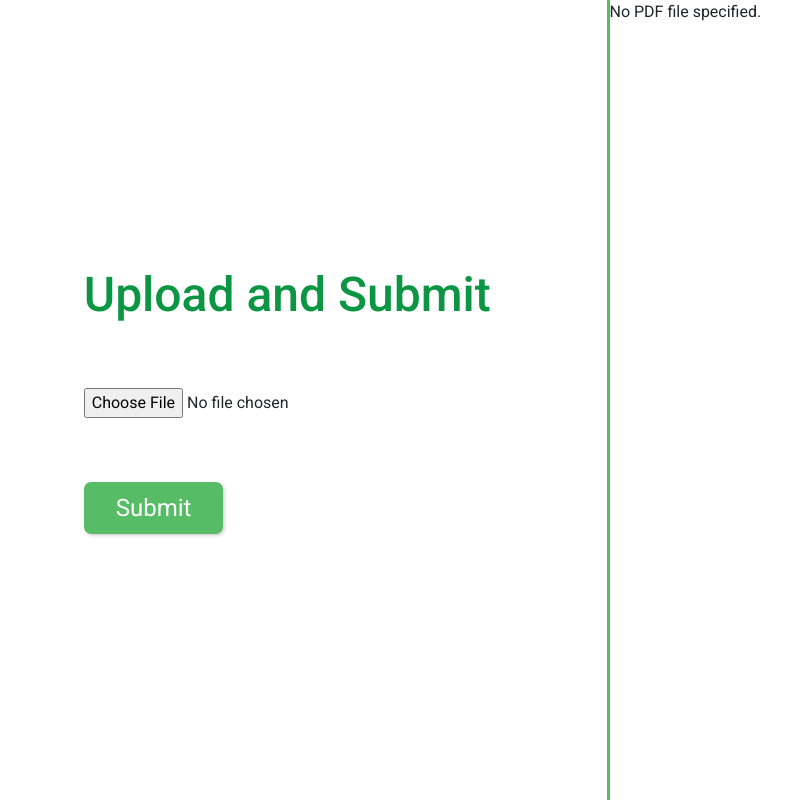
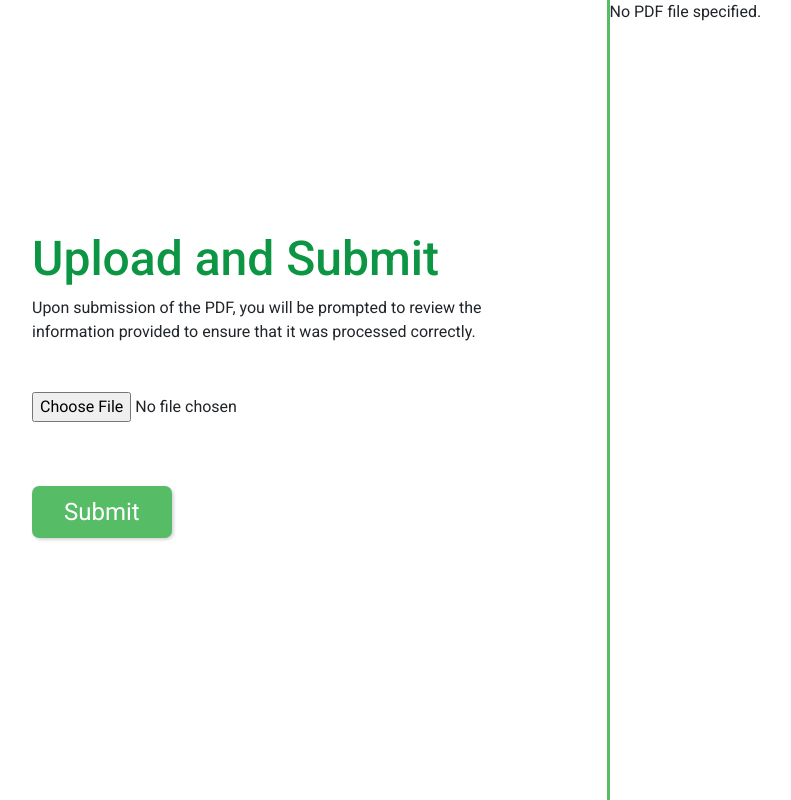
Before and after one commit to PDFlex/PDFLex, a React (Create React App) app: page /Upload in a window 1280 px wide. Shown: the whole page, without its empty margins (32-823 px from the left). Built offline with nearby package versions, Linux system fonts and the light colour scheme.

Commit message:
Complete UI for Upload.js and other small updates

```diff
--- a/package.json
+++ b/package.json
@@ -14,6 +14,7 @@
     "react-bootstrap": "^2.9.0",
     "react-dom": "^18.2.0",
     "react-material-ui-carousel": "^3.4.2",
+    "react-pdf": "^7.5.1",
     "react-player": "^2.13.0",
     "react-router-dom": "^6.18.0",
     "react-scripts": "5.0.1",
--- a/src/App.js
+++ b/src/App.js
@@ -7,7 +7,7 @@ import Upload from "./components/Upload";
 import Form from "./components/Form";
 import FormSubmittedView from "./components/FormSubmittedView";
 import ViewFormsDashboard from "./components/ViewFormsDashboard";
-import {createContext, useContext, useState} from "react";
+import {createContext, useState} from "react";
 
 
 // Create a context to hold the user ID
--- a/src/components/Form.js
+++ b/src/components/Form.js
@@ -93,7 +93,7 @@ const Button = styled.button`
 
 const Form = () => {
     // CLAIM CHECKLIST
-    const {claimId, setClaimId} = useContext(ClaimContext);
+    const {claimId} = useContext(ClaimContext);
     const [completedDeathCertificate, setCompletedDeathCertificate] = useState(false);
     const [attachedDeathCertificate, setAttachedDeathCertificate] = useState(false);
     const [completedClaimSubmission, setCompletedClaimSubmission] = useState(false);
--- a/src/components/Upload.js
+++ b/src/components/Upload.js
@@ -32,29 +32,27 @@ const RightContainer = styled.div`
 `
 
 const UploadForm = styled.form`
+    margin: 4rem;
 `
 
 const Heading = styled.h1`
-    margin: 2rem;
     font-size: 3em;
     color: #0C9644;
 `
 
 const Text = styled.p`
     display: block;
-    margin: 2rem;
-    font-size: 1.3em;
-    margin: 0 0 6rem;
+    font-size: 1em;
 `
 
 const Input = styled.input`
-    margin: 2rem;
+    margin: 2rem 0;
 `
 
 const Button = styled.button`
     display: block;
     background-color: #56BD66;
-    margin: 2rem;
+    margin: 2rem 0;
     padding: 0.5rem 2rem;
     box-shadow: 0.1rem 0.1rem 0.2rem 0.005rem lightgrey;
     border-radius: 0.3em;
@@ -71,7 +69,6 @@ const Button = styled.button`
 const Upload = () => {
     const [file, setFile] = useState(null);
     const [numPages, setNumPages] = useState();
-    const [pageNumber, setPageNumber] = useState(1);
     const {claimId} = useContext(ClaimContext);
     const navigate = useNavigate();
 
@@ -104,6 +101,9 @@ const Upload = () => {
             <LeftContainer>
                 <UploadForm onSubmit={handleSubmit}>
                     <Heading>Upload and Submit</Heading>
+                    <Text>Upon submission of the PDF, you will be prompted to review the information provided
+                        to ensure that it was processed correctly.
+                    </Text>
                     <Input type="file" accept="application/pdf" onChange={(e) => setFile(e.target.files[0])}/>
                     <Button>Submit</Button>
                 </UploadForm>
```
Also changed, not shown: 1 other file (tests, documents, lock files or other folders).
